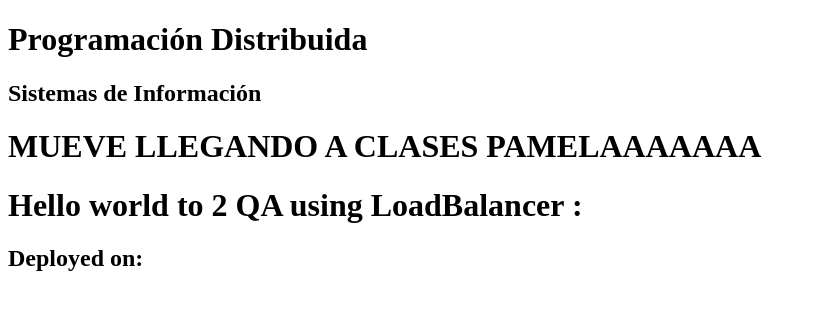
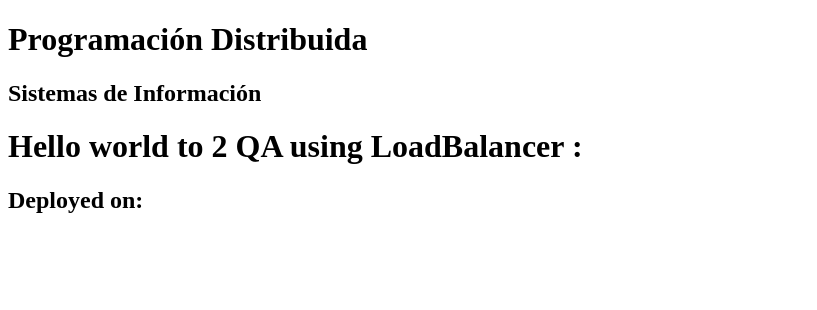
Before and after one commit to MarcosSuntaxi/HelloWorldHTML, a plain HTML site: page index.html in a window 1280 px wide. Shown: the whole page, without its empty margins (0-817 px from the left). Drawn offline with Linux system fonts and the light colour scheme.

Commit message:
feat: :sparkles: update .html

```diff
--- a/index.html
+++ b/index.html
@@ -8,7 +8,6 @@
 <body>
     <h1>Programación Distribuida</h1>
     <h2>Sistemas de Información</h2>
-    <h1>MUEVE LLEGANDO A CLASES PAMELAAAAAAA</h1>
 
     <!-- Mostrar la IP pública de la instancia -->
     <h1>Hello world to 2 QA using LoadBalancer : </h1>
```
